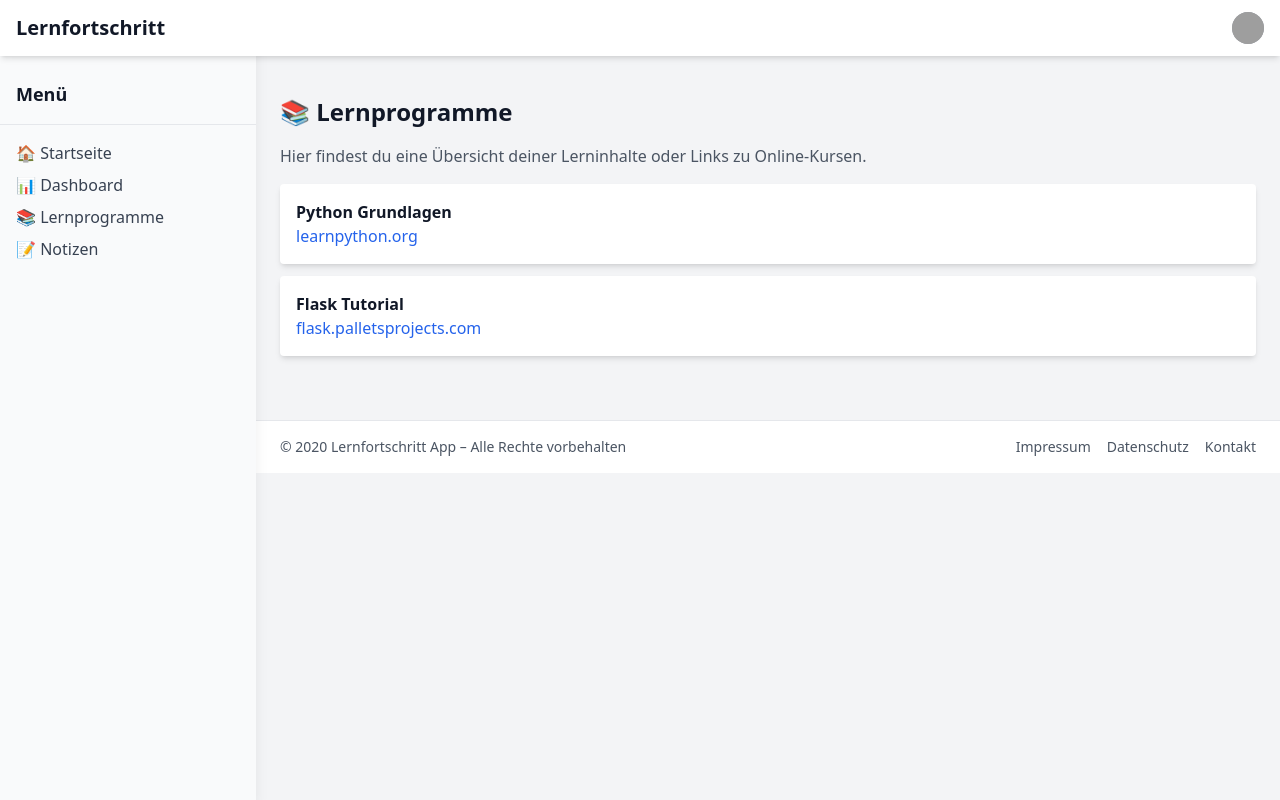
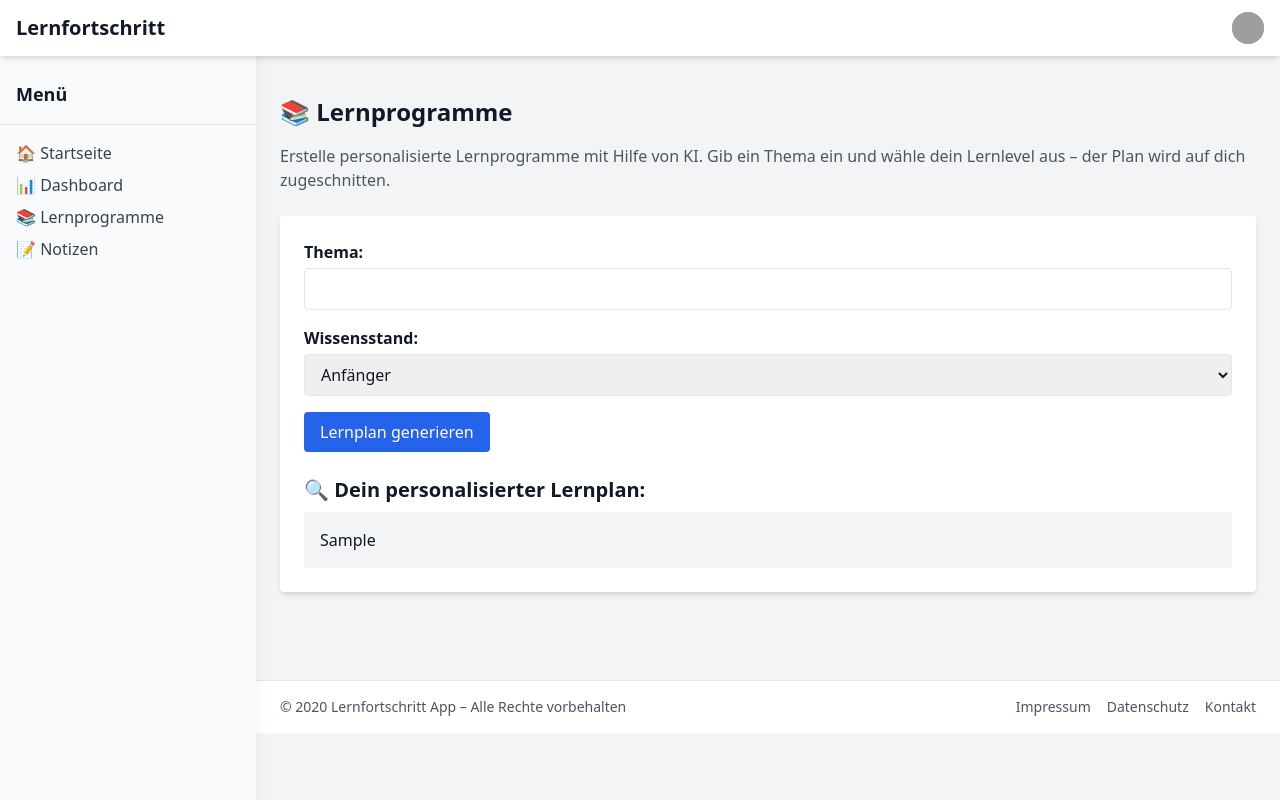
Before and after one commit to Alec961/Lernapp, a Flask app: template templates/lernprogramme.html in a window 1280 px wide. Run offline with Flask 3, Linux system fonts and the light colour scheme; the template is opened without the code that fills it: most values are stand-ins (such as "Sample title", 1, 10 or a date in 2020); some libraries are stand-ins or nearby versions; grey boxes are pictures that could not be loaded.

Commit message:
Update lernprogramme.html

```diff
--- a/templates/lernprogramme.html
+++ b/templates/lernprogramme.html
@@ -4,16 +4,39 @@
 
 {% block content %}
 <h1 class="text-2xl font-bold mb-4">📚 Lernprogramme</h1>
-<p class="text-gray-600 mb-4">Hier findest du eine Übersicht deiner Lerninhalte oder Links zu Online-Kursen.</p>
+<p class="text-gray-600 mb-6">Erstelle personalisierte Lernprogramme mit Hilfe von KI. Gib ein Thema ein und wähle dein Lernlevel aus – der Plan wird auf dich zugeschnitten.</p>
 
-<ul class="space-y-3">
-    <li class="bg-white p-4 rounded shadow-md">
-        <strong>Python Grundlagen</strong><br>
-        <a href="https://www.learnpython.org/" target="_blank" class="text-blue-600 hover:underline">learnpython.org</a>
-    </li>
-    <li class="bg-white p-4 rounded shadow-md">
-        <strong>Flask Tutorial</strong><br>
-        <a href="https://flask.palletsprojects.com/" target="_blank" class="text-blue-600 hover:underline">flask.palletsprojects.com</a>
-    </li>
-</ul>
+<!-- KI Lernprogramm Generator -->
+<div class="bg-white p-6 rounded shadow-md mb-6">
+  <form action="/lernprogramme" method="post" class="space-y-4">
+    <!-- Eingabefeld für das Thema (Variable X) -->
+    <div>
+      <label for="topic" class="block font-semibold mb-1">Thema:</label>
+      <input type="text" id="topic" name="topic" required class="w-full border rounded px-3 py-2">
+    </div>
+
+    <!-- Auswahlfeld für den Wissensstand (Variable Y) -->
+    <div>
+      <label for="level" class="block font-semibold mb-1">Wissensstand:</label>
+      <select id="level" name="level" required class="w-full border rounded px-3 py-2">
+        <option value="Anfänger">Anfänger</option>
+        <option value="Fortgeschritten">Fortgeschritten</option>
+        <option value="Profi">Profi</option>
+        <option value="Experte">Experte</option>
+        <option value="Master">Master</option>
+      </select>
+    </div>
+
+    <!-- Button zum Absenden der Anfrage -->
+    <button type="submit" class="bg-blue-600 text-white px-4 py-2 rounded hover:bg-blue-700">Lernplan generieren</button>
+  </form>
+
+  <!-- Platzhalter für die KI-Ausgabe -->
+  {% if ai_plan %}
+    <div class="mt-6">
+      <h2 class="text-xl font-bold mb-2">🔍 Dein personalisierter Lernplan:</h2>
+      <div class="bg-gray-100 p-4 rounded whitespace-pre-line">{{ ai_plan }}</div>
+    </div>
+  {% endif %}
+</div>
 {% endblock %}
```
